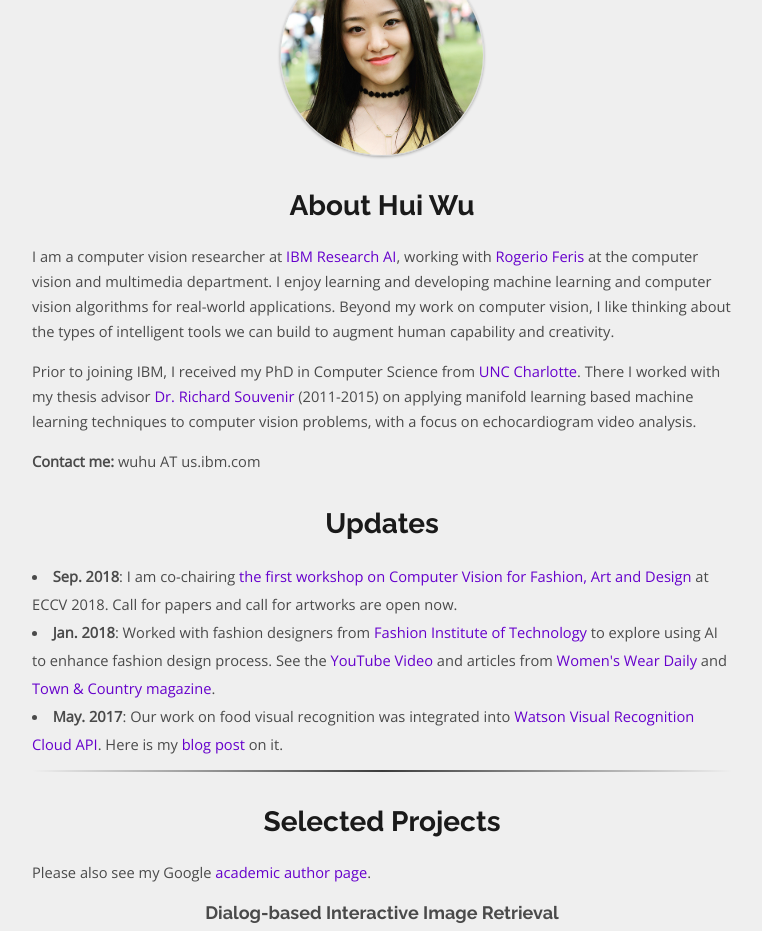
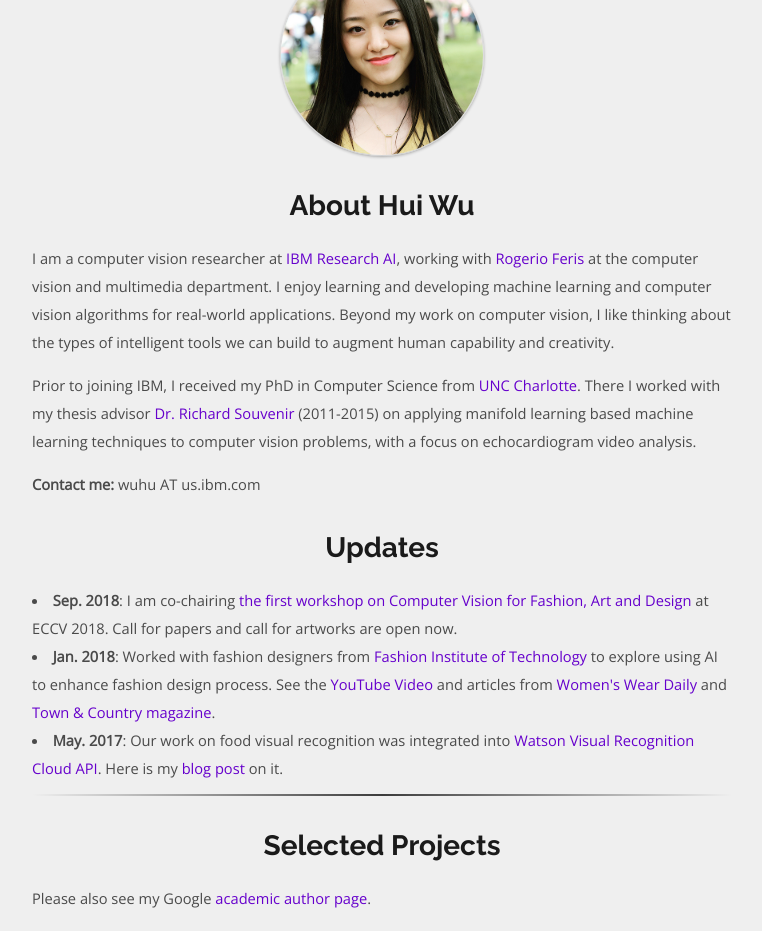
Before and after one commit to spacew/spacew.github.io, a Jekyll site: the page built from index.html, in a window 1280 px wide. Shown: the part 357-1288 px from the top of the page, without its empty margins (258-1020 px from the left). Built offline with Jekyll 4.4.1, drawn with Linux system fonts in a browser that asks for light colours; the list of posts is cut into pages by our own code.

Commit message:
Update ezora.scss

```diff
--- a/_sass/ezora.scss
+++ b/_sass/ezora.scss
@@ -81,7 +81,6 @@ h2, .pagination {
 
 p {
     margin-bottom: 15px;
-    line-height: 170%;
 }
 
 pub {
```
